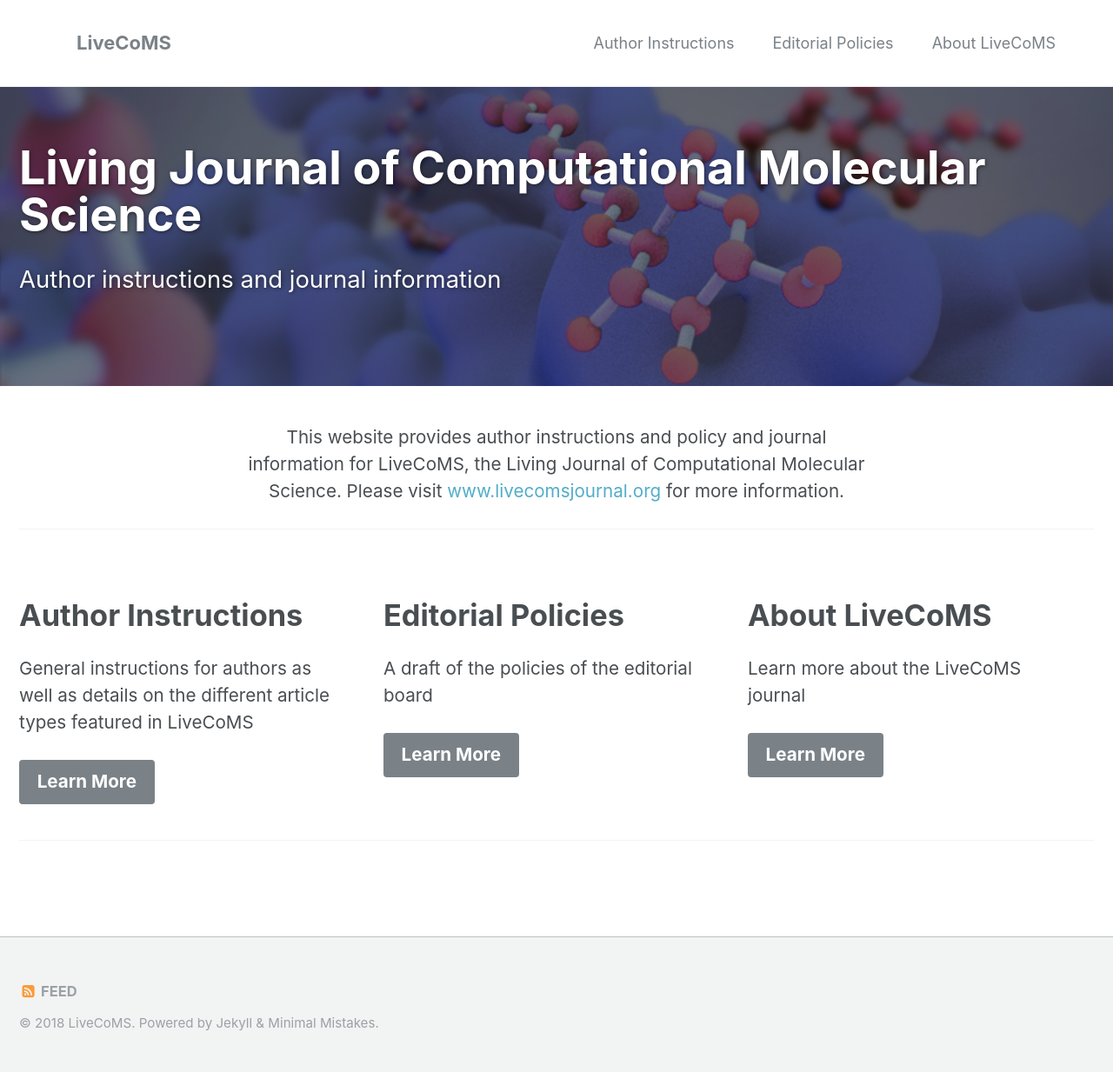
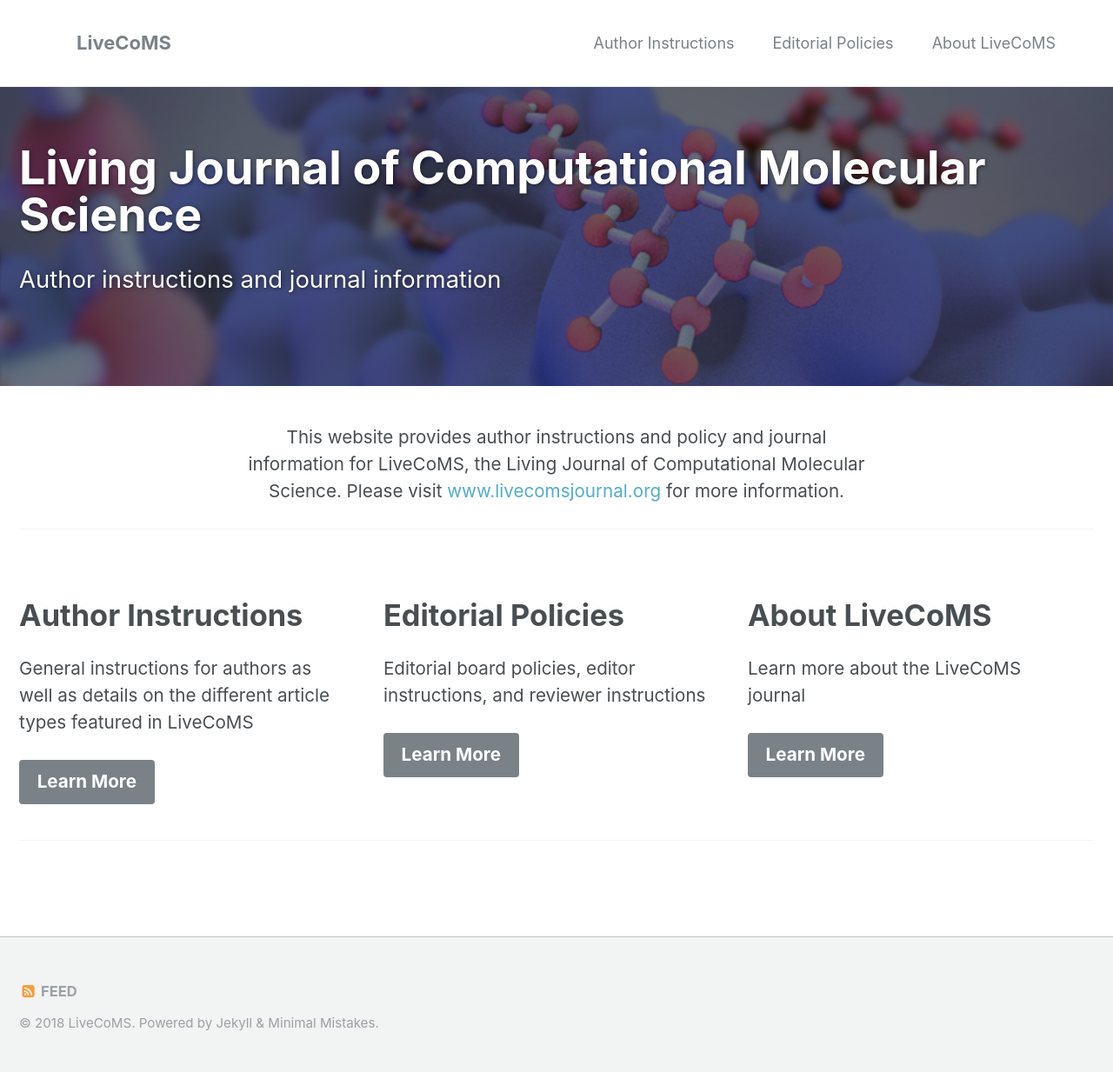
Before and after one commit to livecomsjournal/livecomsjournal.github.io, a Jekyll site: the page built from index.md, in a window 1280 px wide. Shown: the whole page at 87% size. Built offline with Jekyll 4.4.1, drawn with Linux system fonts in a browser that asks for light colours.

Commit message:
Updating main page to remove "draft" language
See commit

```diff
--- a/index.md
+++ b/index.md
@@ -19,7 +19,7 @@
     url: /policies/
     # image_path: assets/images/policies.jpg
     # alt: "Editorial Policies"
-    excerpt: "A draft of the policies of the editorial board"
+    excerpt: "Editorial board policies, editor instructions, and reviewer instructions"
   - title: About LiveCoMS
     url: /about/
     # image_path: assets/images/about.jpg
```
